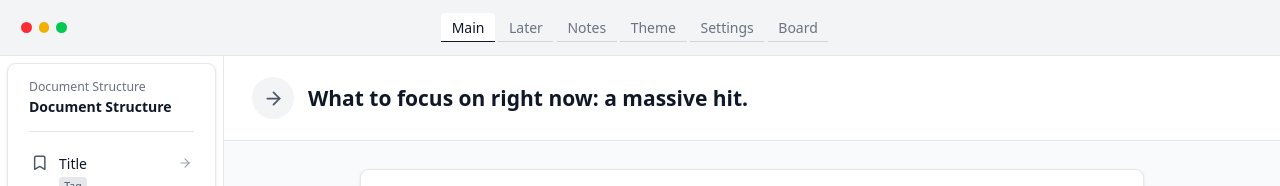
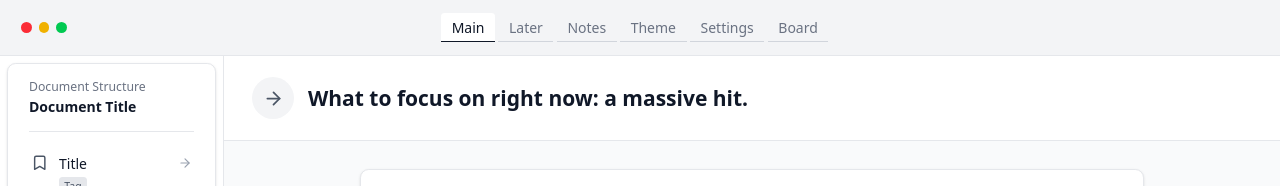
Before and after one commit to familydude/Deckhand, a React (Vite) app: page / in a window 1280 px wide. Shown: the top 186 px of the page. Built offline with nearby package versions, Linux system fonts and the light colour scheme.

Commit message:
Changed names of things and made title editable.

```diff
--- a/src/App.tsx
+++ b/src/App.tsx
@@ -12,7 +12,7 @@ export type BlockAction =
   | { type: 'DELETE_BLOCK'; blockId: string }
   | { type: 'ADD_TAG'; blockId: string; tag: string }
   | { type: 'REMOVE_TAG'; blockId: string; tagIndex: number }
-  | { type: 'REORDER_BLOCKS'; blocks: Block[] }; // Renamed from SYNC_FROM_SIDEBAR
+  | { type: 'REORDER_BLOCKS'; blocks: Block[] };
 
 const blockReducer = (state: Block[], action: BlockAction): Block[] => {
   switch (action.type) {
@@ -75,7 +75,8 @@ interface Block {
 
 export default function App() {
   const [activeTab, setActiveTab] = useState('Main');
-  const [title, setTitle] = useState('What to focus on right now: a massive hit.');
+  const [title, setTitle] = useState('Document Title');
+  const [focus, setFocus] = useState('What to focus on right now: a massive hit.');
   const [blocks, dispatch] = useReducer(blockReducer, [
     {
       id: '1',
@@ -134,17 +135,11 @@ export default function App() {
     }
   };
 
-
-
-
-
   return (
     <div className="h-screen flex flex-col bg-gray-50">
       <Header
         activeTab={activeTab}
         setActiveTab={setActiveTab}
-        title={title}
-        setTitle={setTitle}
       />
 
       <div className="flex-1 flex overflow-hidden">
@@ -152,11 +147,11 @@ export default function App() {
         <motion.div
           initial={false}
           animate={{
-    x: sidebarVisible ? 0 : -280, // or use dynamic sidebarWidth
+            x: sidebarVisible ? 0 : -280,
             opacity: sidebarVisible ? 1 : 0
           }}
           transition={{ type: "spring", stiffness: 300, damping: 30 }}
-  className="relative z-10 h-full" // Add h-full here
+          className="relative z-10 h-full"
         >
           <Sidebar
             blocks={blocks}
@@ -164,6 +159,8 @@ export default function App() {
             dispatch={dispatch}
             activeTab={activeTab}
             setActiveTab={setActiveTab}
+            title={title}
+            setTitle={setTitle}
           />
         </motion.div>
 
@@ -179,7 +176,7 @@ export default function App() {
             <Settings />
           ) : (
             <>
-              {/* Title Section */}
+              {/* Focus Banner */}
               <div className="px-8 py-6 bg-white border-b border-gray-200">
                 <div className="flex items-center gap-4">
                   <motion.div
@@ -192,30 +189,30 @@ export default function App() {
 
                   <motion.h1
                     className="text-2xl font-semibold text-gray-900 flex-1 cursor-text"
-                    onClick={() => {
+                    onClick={(e) => {
                       const input = document.createElement('input');
-                      input.value = title;
+                      input.value = focus;
                       input.className = 'text-2xl font-semibold text-gray-900 bg-transparent border-none outline-none w-full';
                       input.onblur = () => {
-                        setTitle(input.value || title);
-                        if (titleElement){
-                           input.replaceWith(titleElement);
+                        setFocus(input.value || focus);
+                        if (focusElement) {
+                           input.replaceWith(focusElement);
                         }
                       };
                       input.onkeydown = (e) => {
                         if (e.key === 'Enter') input.blur();
                         if (e.key === 'Escape') {
-                          input.value = title;
+                          input.value = focus;
                           input.blur();
                         }
                       };
-                      const titleElement = document.querySelector('h1');
-                      titleElement?.replaceWith(input);
+                      const focusElement = e.target as HTMLElement;
+                      focusElement.replaceWith(input);
                       input.focus();
                     }}
                     whileHover={{ color: '#3B82F6' }}
                   >
-                    {title}
+                    {focus}
                   </motion.h1>
                 </div>
               </div>
--- a/src/components/Sidebar.tsx
+++ b/src/components/Sidebar.tsx
@@ -17,9 +17,11 @@ interface SidebarProps {
   dispatch: React.Dispatch<BlockAction>;
   activeTab: string;
   setActiveTab: (tab: string) => void;
+  title: string;
+  setTitle: (title: string) => void;
 }
 
-export function Sidebar({ blocks, onBlockClick, dispatch, activeTab, setActiveTab }: SidebarProps) {
+export function Sidebar({ blocks, onBlockClick, dispatch, activeTab, setActiveTab, title, setTitle }: SidebarProps) {
   const [hoveredItem, setHoveredItem] = useState<string | null>(null);
   const [isDragging, setIsDragging] = useState(false);
 
@@ -34,7 +36,32 @@ export function Sidebar({ blocks, onBlockClick, dispatch, activeTab, setActiveTa
             {/* Menu Header - Fixed */}
             <div className="px-4 py-2 flex-shrink-0">
               <div className="text-sm text-gray-500">Document Structure</div>
-              <div className="font-semibold text-gray-900">Document Structure</div>
+              <div
+                className="font-semibold text-gray-900 cursor-text"
+                onClick={(e) => {
+                  const input = document.createElement('input');
+                  input.value = title;
+                  input.className = 'font-semibold text-gray-900 bg-transparent border-none outline-none w-full';
+                  input.onblur = () => {
+                    setTitle(input.value || title);
+                    if (titleElement) {
+                      input.replaceWith(titleElement);
+                    }
+                  };
+                  input.onkeydown = (e) => {
+                    if (e.key === 'Enter') input.blur();
+                    if (e.key === 'Escape') {
+                      input.value = title;
+                      input.blur();
+                    }
+                  };
+                  const titleElement = e.target as HTMLElement;
+                  titleElement.replaceWith(input);
+                  input.focus();
+                }}
+              >
+                {title}
+              </div>
             </div>
 
             {/* Separator - Fixed */}
```
Lines whose indentation alone changed are shown as unchanged.
